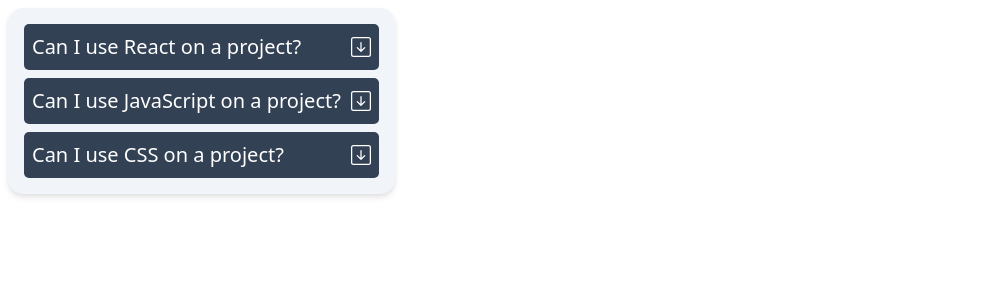
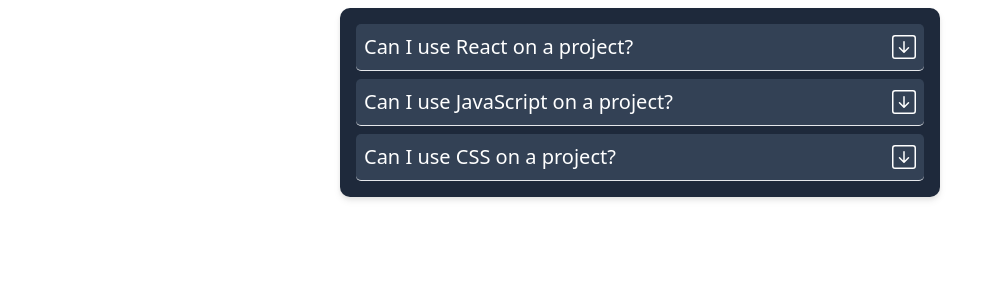
Before and after one commit to stefanstax/mrwr-comps, a React (Create React App) app: page / in a window 1280 px wide. Shown: the top 300 px of the page, without its empty margins (0-997 px from the left). Built offline with nearby package versions, Linux system fonts and the light colour scheme.

Commit message:
Accordion finalization

```diff
--- a/src/components/Accordion.js
+++ b/src/components/Accordion.js
@@ -1,23 +1,45 @@
-import React from "react";
-import { BsArrowDownSquare } from "react-icons/bs";
+import React, { useState } from "react";
+import { BsArrowDownSquare, BsArrowUpSquareFill } from "react-icons/bs";
 
 const Accordion = ({ items }) => {
+  const [expandedIndex, setExpandedIndex] = useState(-1);
+
+  const handleExpand = (nextIndex) => {
+    setExpandedIndex((currentExpandedIndex) => {
+      if (currentExpandedIndex === nextIndex) {
+        return -1;
+      } else {
+        return nextIndex;
+      }
+    });
+  };
+
   const renderedItems = items.map((item, index) => {
+    const isExpanded = index === expandedIndex;
+    const icon = (
+      <span className="text-2xl">
+        {isExpanded ? <BsArrowUpSquareFill /> : <BsArrowDownSquare />}
+      </span>
+    );
+
     return (
       <div
         key={item.id}
-        className="bg-slate-700 m-2 p-2 text-white rounded-[5px] transition-all"
+        className="bg-slate-700 m-2 p-2 border-b text-white rounded-[5px] transition-all"
       >
-        <div className="flex justify-between items-center gap-[10px] text-[20px]">
+        <div
+          onClick={() => handleExpand(index)}
+          className="cursor-pointer flex justify-between items-center gap-[10px] text-[20px]"
+        >
           <span>{item.label}</span>
-          <BsArrowDownSquare fontSize={20} />
+          {icon}
         </div>
-        <div className="hidden">{item.content}</div>
+        {isExpanded && <div className="p-5">{item.content}</div>}
       </div>
     );
   });
   return (
-    <div className="bg-slate-100 p-2 m-2 rounded-[15px] drop-shadow-md w-fit">
+    <div className="w-full max-w-[600px] mx-auto bg-slate-800 p-2 m-2 rounded-[10px] drop-shadow-md w-fit">
       {renderedItems}
     </div>
   );
```
